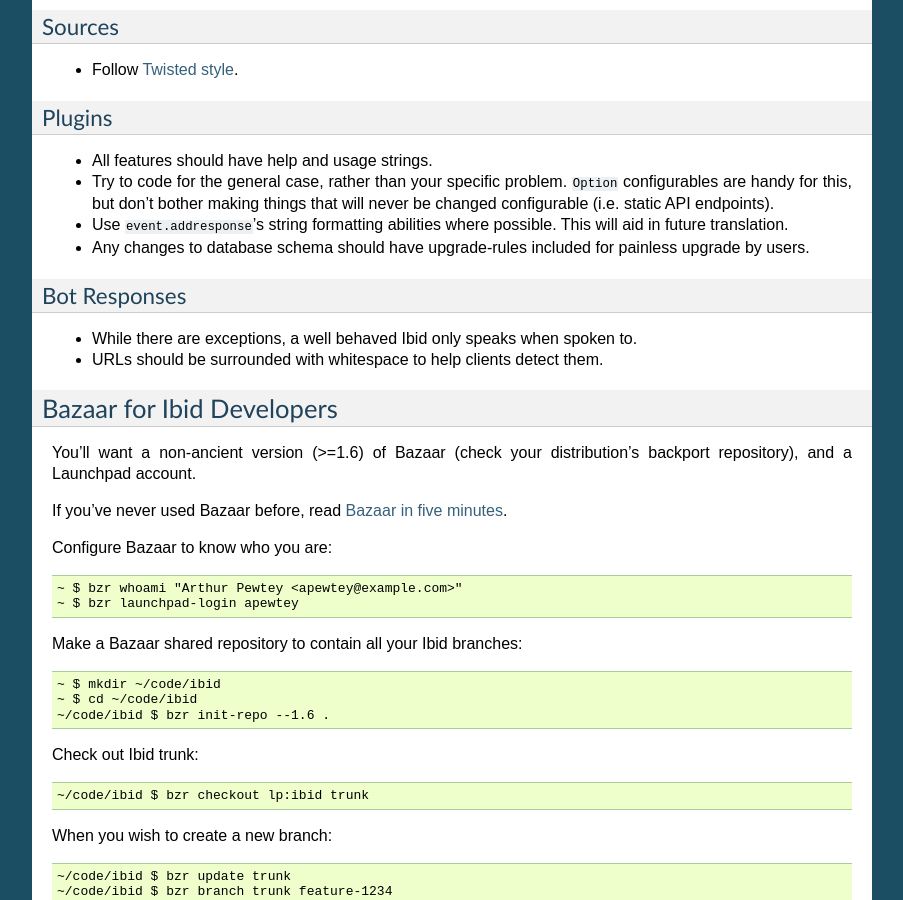
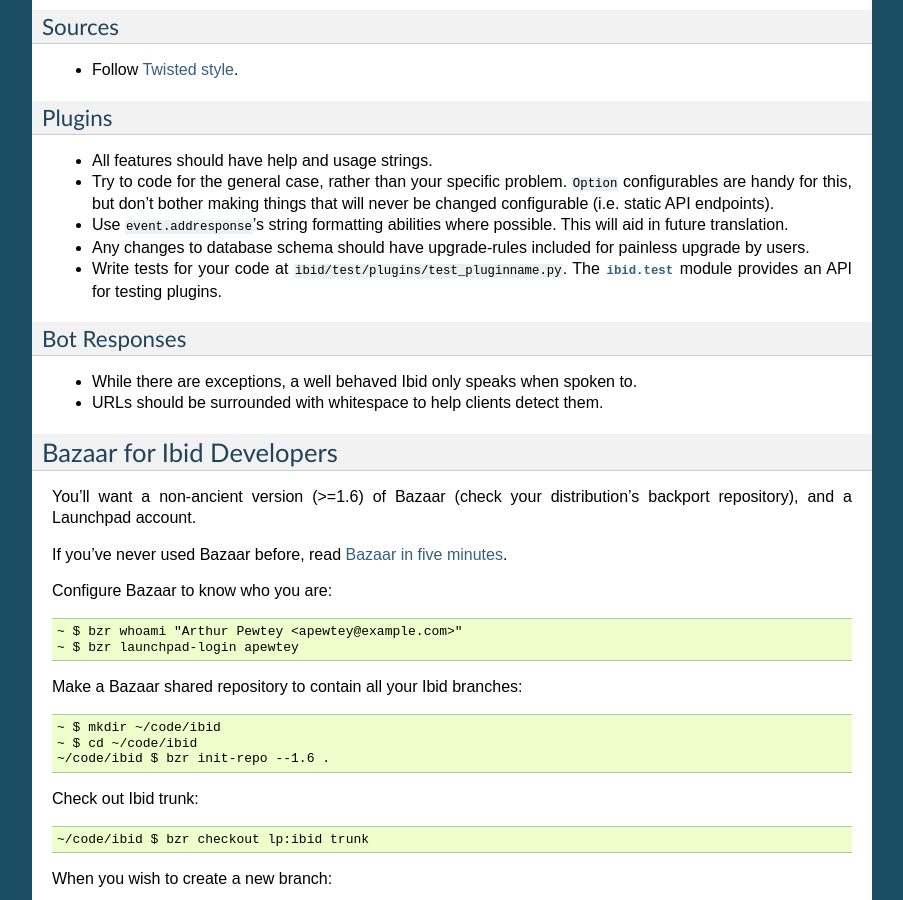
Before and after one commit to ibid/ibid, a Sphinx documentation site: the page built from docs/contributing.rst, in a window 1280 px wide and 900 px high, scrolled down 1442 px. Shown: the whole window, without its empty margins (198-1101 px from the left). Built offline with Sphinx 7.4.7, drawn with Linux system fonts in a browser that asks for light colours.

Commit message:
Add note on writing tests in contributing.rst

```diff
--- a/docs/contributing.rst
+++ b/docs/contributing.rst
@@ -125,6 +125,9 @@
 * Any changes to database schema should have upgrade-rules included for
   painless upgrade by users.
 
+* Write tests for your code at ``ibid/test/plugins/test_pluginname.py``.
+  The :mod:`ibid.test` module provides an API for testing plugins.
+
 Bot Responses
 ^^^^^^^^^^^^^
 
```
